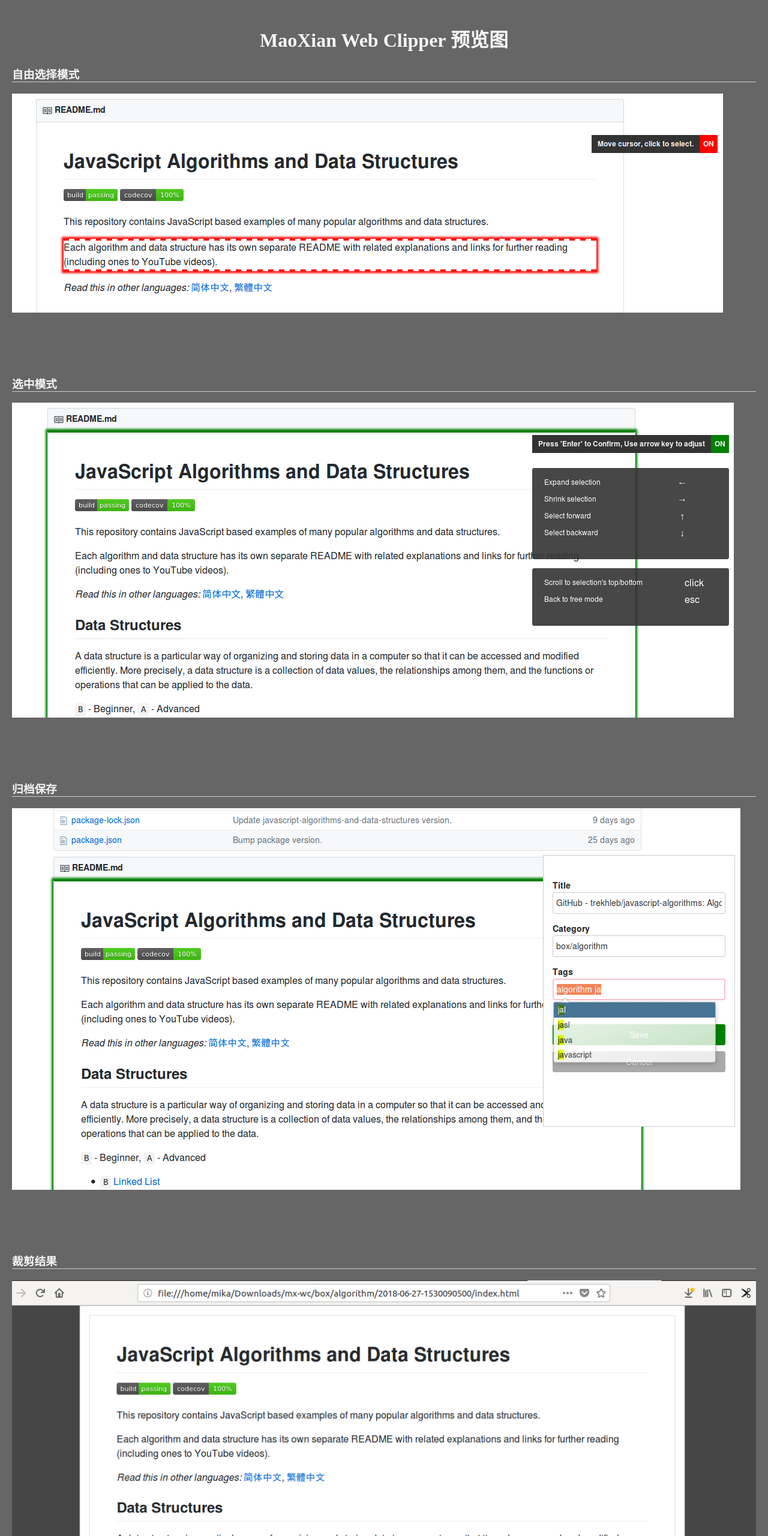
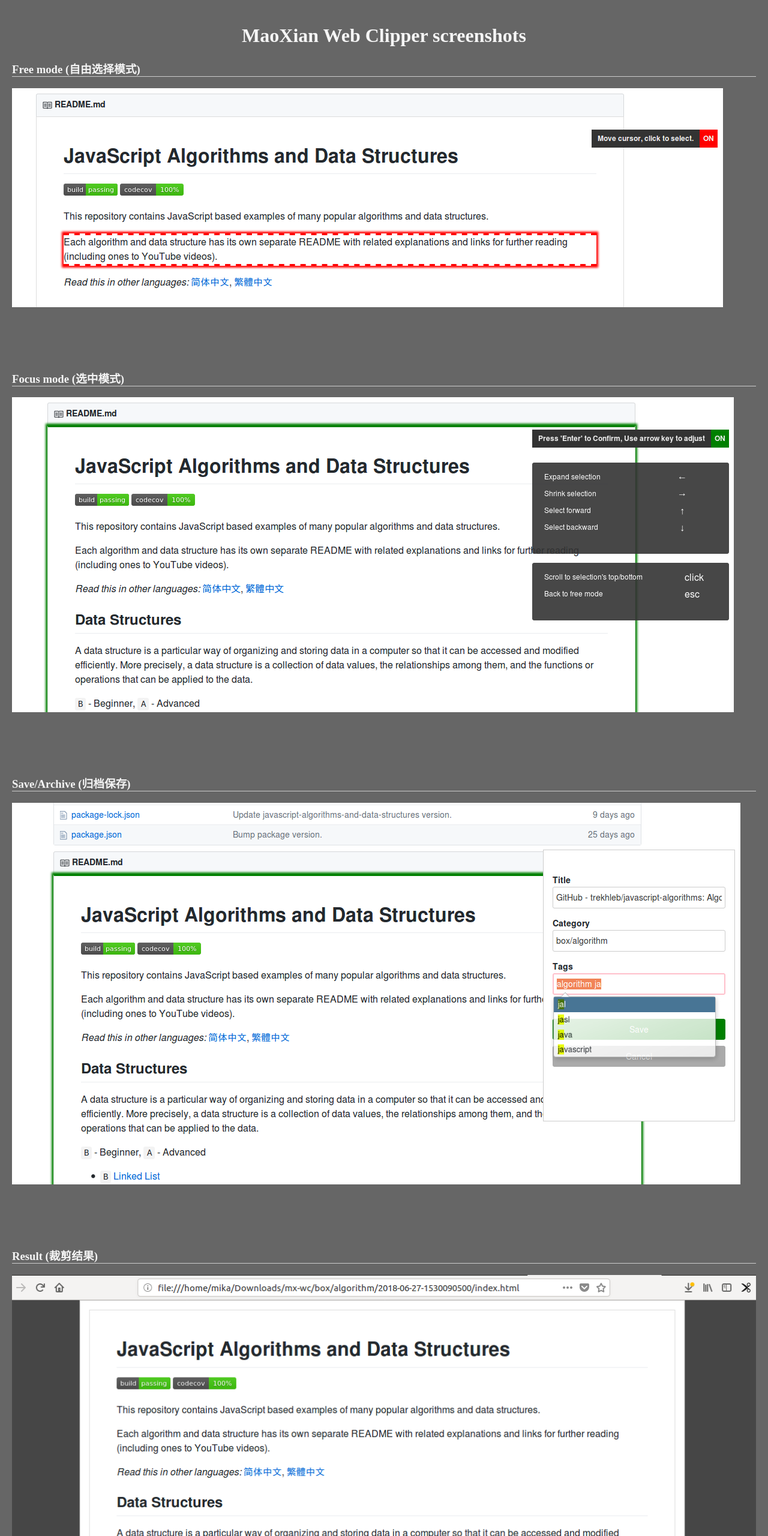
Before and after one commit to mika-cn/mika-cn.github.io, a plain HTML site: page maoxian-web-clipper/screenshots.html in a window 1280 px wide. Shown: the top 2560 px of the page at 60% size. Drawn offline with Linux system fonts and the light colour scheme.

```diff
--- a/maoxian-web-clipper/screenshots.html
+++ b/maoxian-web-clipper/screenshots.html
@@ -25,21 +25,21 @@
   </head>
   <body>
     <div class="main">
-      <center><h1>MaoXian Web Clipper 预览图</h1></center>
+      <center><h1>MaoXian Web Clipper screenshots</h1></center>
       <div class="screenshot">
-        <h3>自由选择模式</h3>
+        <h3>Free mode (自由选择模式)</h3>
         <img src="imgs/screenshot-01.png" />
       </div>
       <div class="screenshot">
-        <h3>选中模式</h3>
+        <h3>Focus mode (选中模式)</h3>
         <img src="imgs/screenshot-02.png" />
       </div>
       <div class="screenshot">
-        <h3>归档保存</h3>
+        <h3>Save/Archive (归档保存)</h3>
         <img src="imgs/screenshot-03.png" />
       </div>
       <div class="screenshot">
-        <h3>裁剪结果</h3>
+        <h3>Result (裁剪结果)</h3>
         <img src="imgs/screenshot-04.png" />
       </div>
     </div>
```
Also changed, not shown: index.html (+0 -1 lines), maoxian-web-clipper/faq-zh-CN.html (+0 -1 lines), maoxian-web-clipper/faq.html (+0 -1 lines), maoxian-web-clipper/index-zh-CN.html (+1 -2 lines), maoxian-web-clipper/index.html (+3 -4 lines), maoxian-web-clipper/markdown.template.html (+0 -1 lines), maoxian-web-clipper/use-in-chrome-zh-CN.html (+0 -1 lines), maoxian-web-clipper/use-in-chrome.html (+0 -1 lines), 2 other files.
